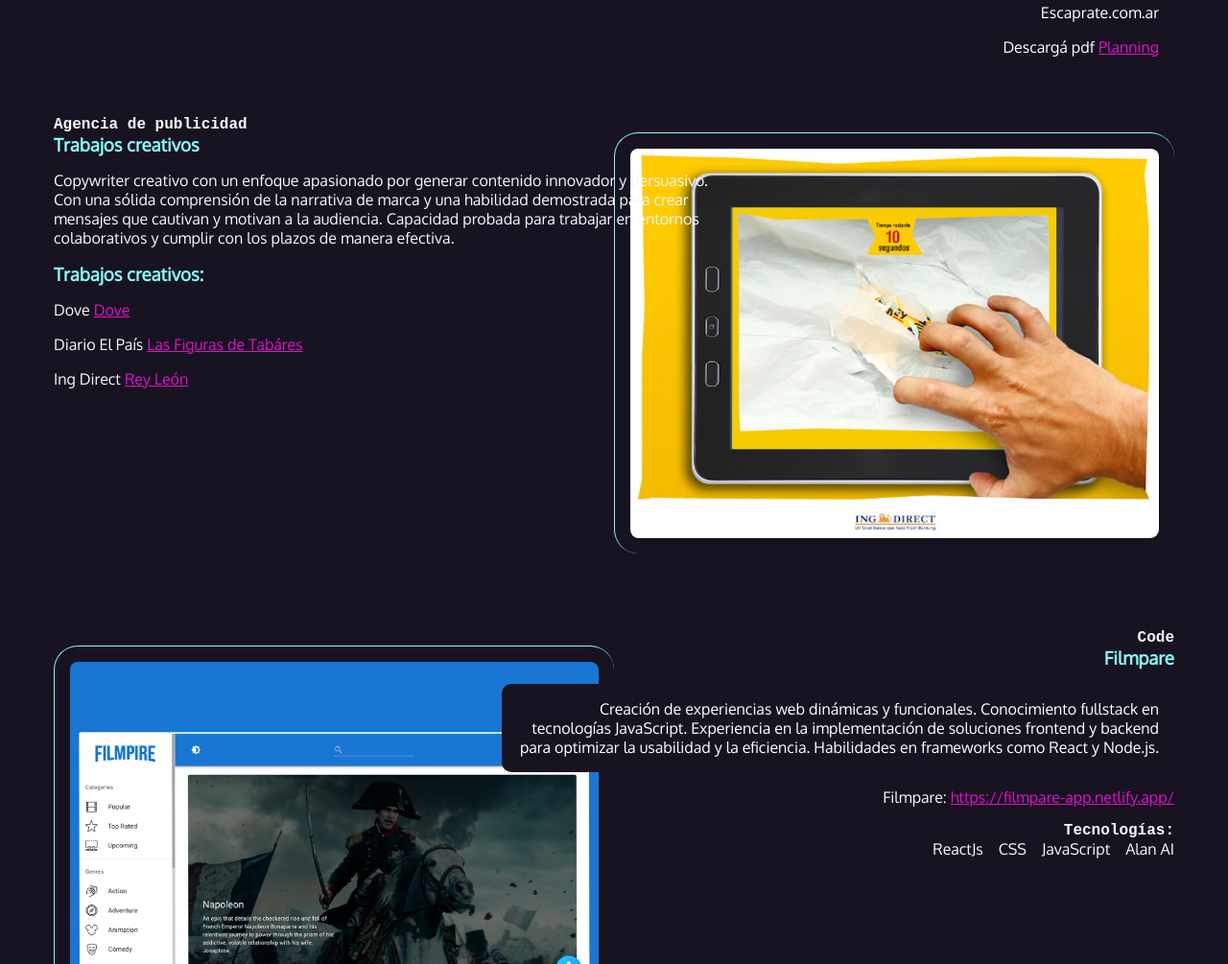
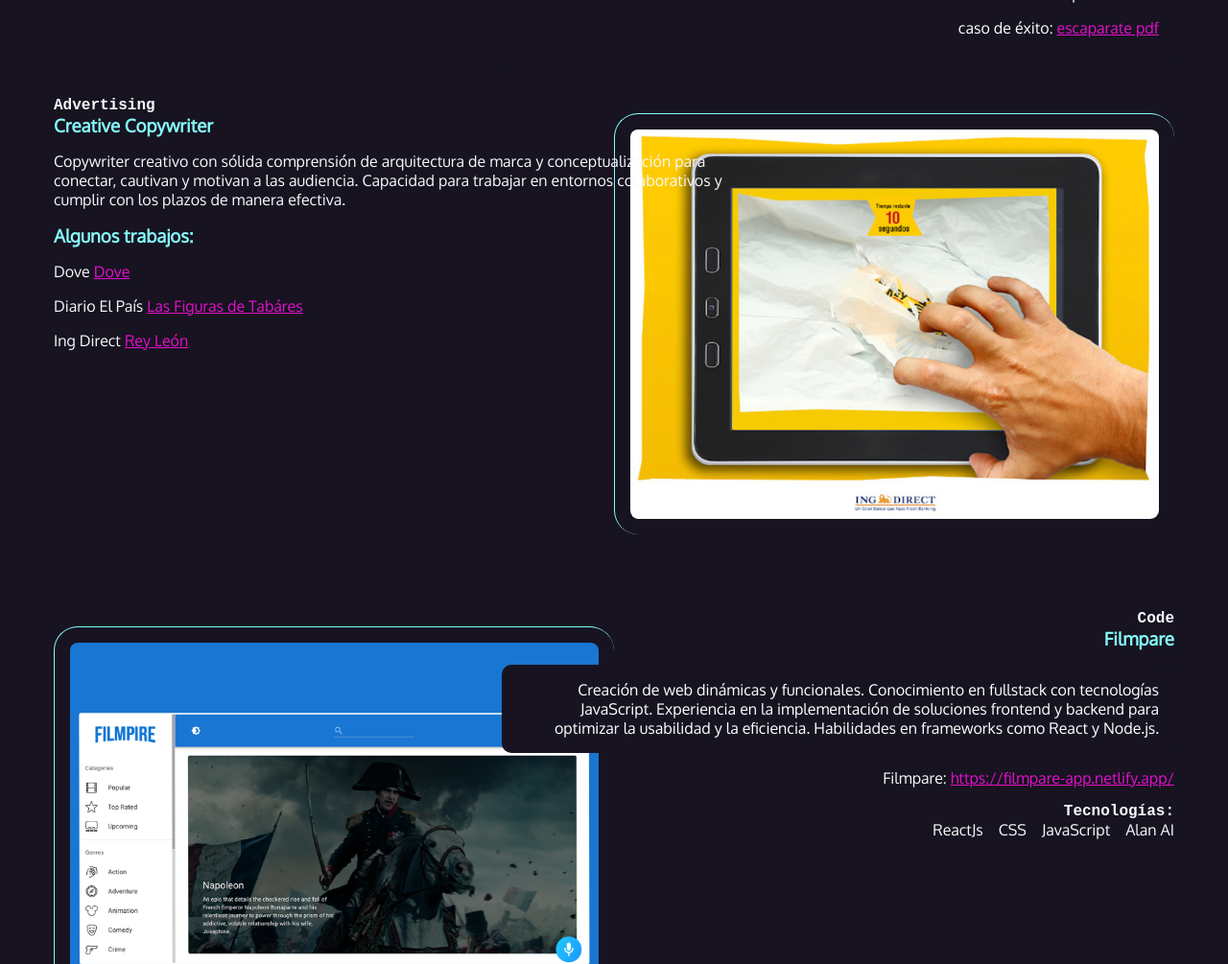
Before and after one commit to fede-dev/portfolio2022, a plain HTML site: page index.html in a window 1280 px wide. Shown: the part 1288-2293 px from the top of the page at 96% size. Drawn offline with Linux system fonts and the light colour scheme; a web font is replaced by a local one.

Commit message:
add: styles and pm pdf

```diff
--- a/index.html
+++ b/index.html
@@ -82,18 +82,15 @@
                     <div class="blackbox">
                         <p> Escaparate es una red social exclusiva de e-commerce.
                         </p>
-
                         <p> En mi rol actual, ocupo las posiciones de Planner y Project Manager.</p>
                         <p> Mi participación en
                             este proyecto se inició mediante una exhaustiva investigación de diversas áreas
                             relacionadas.</p>
-                        <p>Mi responsabilidad actual abarca la coordinación efectiva de los equipos de trabajo y
+                        <p>Mi responsabilidad actual abarca coordinación efectiva de equipos de trabajo y
                             colaborar.</p>
-
                         <p>Me desepeño en diversas áreas como: Planner Creativo,
                             encargado de Estrategia y Medios Digitales, Project Manager y el equipo de
                             desarrollo.</p>
-
                         <h4>Actualmente trabajo de:</h4>
                         <ul class="list_work">
                             <li>Planner creativo</li>
@@ -102,9 +99,8 @@
                             <li>Equipo de desarrollo</li>
                         </ul>
                         <p>Escaprate.com.ar<a href="https://escaparate.com.ar/"></a></p>
-                        <p>Descargá pdf
-                            <a
-                                href="https://frontendmasters.github.io/grid-flexbox-v2/grid-figure-figcaption">Planning</a>
+                        <p>caso de éxito:
+                            <a href="/assets/public/esc_pm.pdf" download="esc_pm.pdf">escaparate pdf</a>
                         </p>
                     </div>
                 </div>
@@ -113,17 +109,18 @@
             <article class="reverse article">
                 <div class="text">
                     <div class="list_work_container">
-                        <h4>Agencia de publicidad</h4>
-                        <h3>Trabajos creativos</h3>
+                        <h4>
+                            Advertising</h4>
+                        <h3>Creative Copywriter</h3>
                     </div>
 
-                    <p>Copywriter creativo con un enfoque apasionado por generar contenido innovador y persuasivo. Con
-                        una sólida comprensión de la narrativa de marca y una habilidad demostrada para crear mensajes
-                        que cautivan y motivan a la audiencia. Capacidad probada para trabajar en entornos colaborativos
-                        y cumplir con los plazos de manera efectiva.</p>
+                    <p>Copywriter creativo con sólida comprensión de arquitectura de marca y conceptualización para
+                        conectar, cautivan y motivan a las audiencia.
+                        Capacidad para trabajar en entornos colaborativos y cumplir con los plazos de manera efectiva.
+                    </p>
 
                     <div class="list_work_container">
-                        <h3>Trabajos creativos:</h3>
+                        <h3>Algunos trabajos:</h3>
                         <p>Dove
                             <a href="https://frontendmasters.github.io/grid-flexbox-v2/grid-figure-figcaption">Dove</a>
                         </p>
@@ -141,8 +138,8 @@
                     <h4>Code</h4>
                     <h3>Filmpare</h3>
                     <p class="blackbox">
-                        Creación de experiencias web dinámicas y funcionales. Conocimiento
-                        fullstack en tecnologías JavaScript. Experiencia en la implementación de
+                        Creación de web dinámicas y funcionales. Conocimiento en
+                        fullstack con tecnologías JavaScript. Experiencia en la implementación de
                         soluciones frontend y backend para optimizar la usabilidad y la eficiencia. Habilidades
                         en frameworks como React y Node.js.
                     </p>
```
Also changed, not shown: 1 other file.
